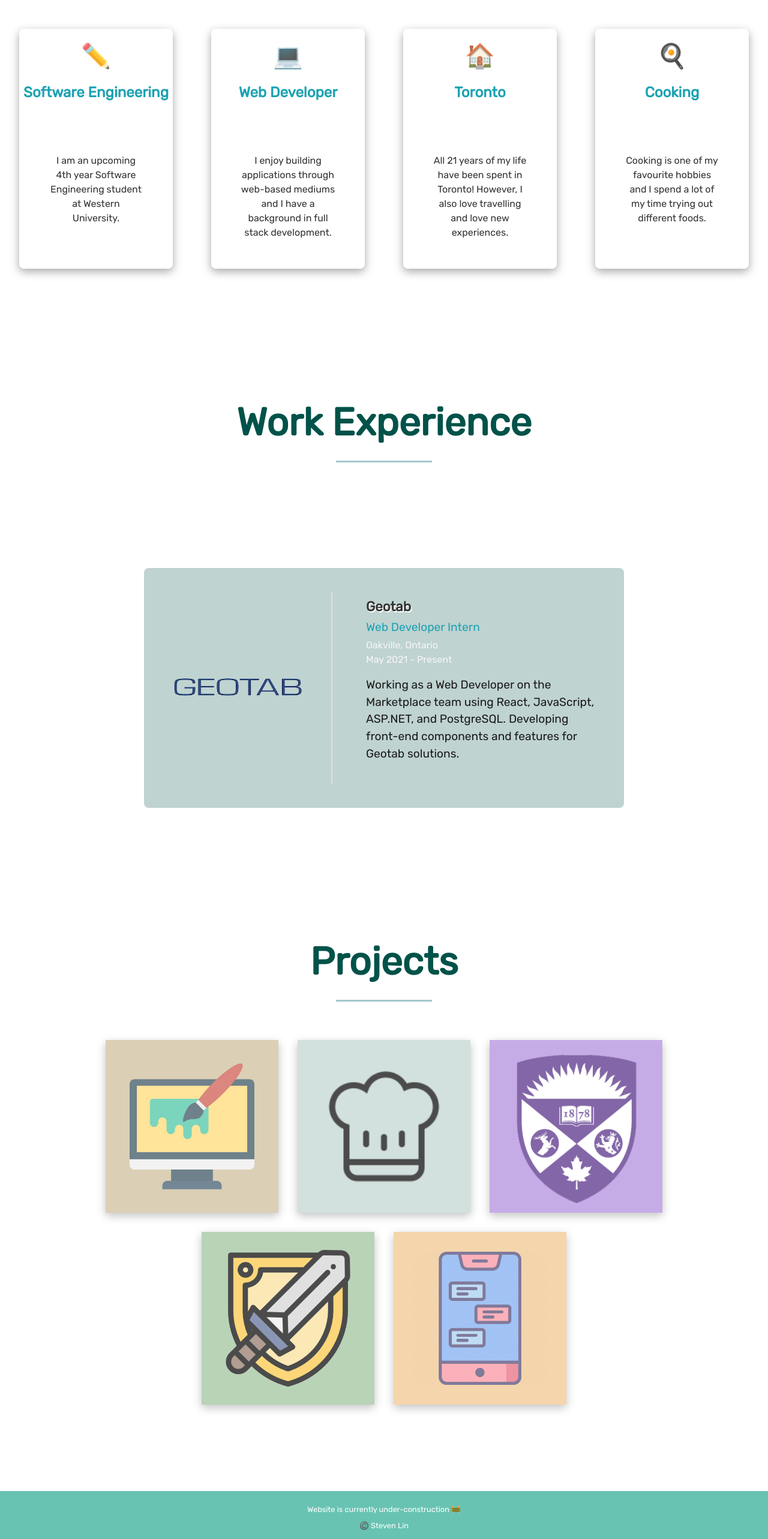
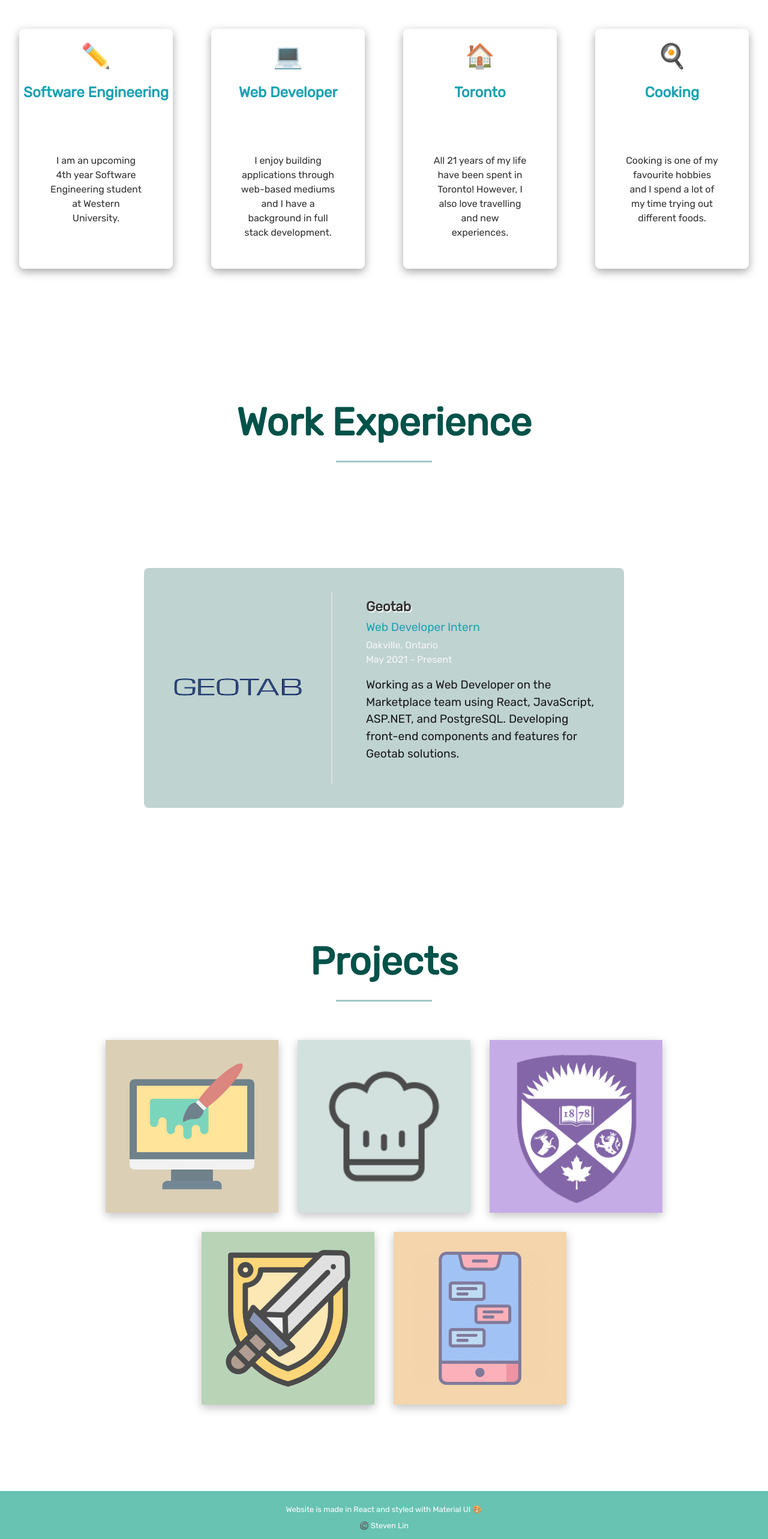
Before and after one commit to slin349/PersonalWebsite, a React (Create React App) app: page / in a window 1280 px wide. Shown: the part 1075-3641 px from the top of the page at 60% size. Built offline with nearby package versions, Linux system fonts and the light colour scheme.

Commit message:
changed some text and changed footer

```diff
--- a/src/components/Footer.jsx
+++ b/src/components/Footer.jsx
@@ -11,7 +11,7 @@ const Footer = () => {
     return (
         <Grid className={classes.footerContainer}>
             <Typography className={classes.footerText}>
-                Website is currently under-construction 🚧
+                Website is made in React and styled with Material UI 🎨
             </Typography>
             <Typography className={classes.footerText}>
                 ©️ Steven Lin
--- a/src/data/data.js
+++ b/src/data/data.js
@@ -19,7 +19,7 @@ export const aboutMeData = [
     {
         img: '🏠',
         title: 'Toronto',
-        description: 'All 21 years of my life have been spent in Toronto! However, I also love travelling and love new experiences.',
+        description: 'All 21 years of my life have been spent in Toronto! However, I also love travelling and new experiences.',
     },
     {
         img: '🍳',
```
